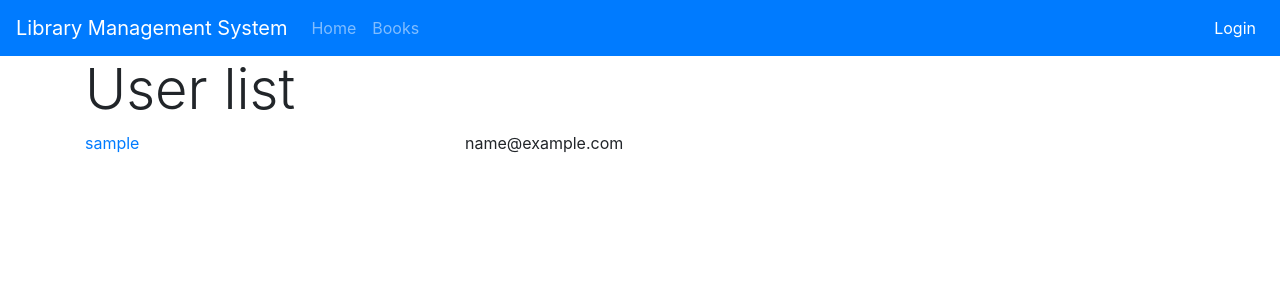
After one commit to bihanviranga/librarysystem, a Django app: page /users/ in a window 1280 px wide. The commit adds this page. Shown: the top 300 px of the page. Run offline with Django 3.2, Linux system fonts and the light colour scheme; tables that the repository leaves empty hold one stand-in row (values such as "Sample post"); some libraries are stand-ins or nearby versions.

Commit message:
User list page added

```diff
--- a/librarycore/templates/librarycore/index.html
+++ b/librarycore/templates/librarycore/index.html
@@ -31,6 +31,14 @@
 					<a class="nav-link" href="{% url 'books' %}">Books {% if currentNav == 'books' %}<span
 							class="sr-only">(current)</span>{% endif %}</a>
 				</li>
+				{% for group in user.groups.all %}
+				{% if group.name == 'library_admins' %}
+				<li class="nav-item {% if currentNav == 'users' %}active{% endif %}">
+					<a class="nav-link" href="{% url 'users' %}">Users {% if currentNav == 'users' %}<span
+							class="sr-only">(current)</span>{% endif %}</a>
+				</li>
+				{% endif %}
+				{% endfor %}
 			</ul>
 			<ul class="navbar-nav ml-auto">
 				{% if user.is_authenticated %}
--- /dev/null
+++ b/librarycore/templates/user/user_list.html
@@ -0,0 +1,27 @@
+{% extends 'librarycore/index.html' %}
+
+{% block maintitle %}
+User list
+{% endblock %}
+
+{% block content %}
+<div class="container">
+	{% for cUser in user_list %}
+	<div class="row">
+		<div class="col">
+			<a href="{% url 'profile' cUser.username %}">{{ cUser.username }}</a>
+		</div>
+		<div class="col">
+			{{ cUser.email }}
+		</div>
+		<div class="col">
+			{% for group in cUser.groups.all %}
+			{% if group.name == 'library_admins' %}
+			admin
+			{% endif %}
+			{% endfor %}
+		</div>
+	</div>
+	{% endfor %}
+</div>
+{% endblock %}
--- a/librarycore/urls.py
+++ b/librarycore/urls.py
@@ -9,6 +9,7 @@ urlpatterns = [
     path('logout/', auth_views.LogoutView.as_view(next_page='login'), name='logout'),
     path('signup/', views.UserSignup.as_view(), name='signup'),
     path('profile/<str:username>/', views.UserDetail.as_view(), name='profile'),
+    path('users/', views.UserList.as_view(), name='users'),
 
     path('books/', views.Books.as_view(), name='books'),
     path('books/new/', views.BooksCreate.as_view(), name='book-create'),
--- a/librarycore/views.py
+++ b/librarycore/views.py
@@ -1,6 +1,6 @@
 from django.shortcuts import render, redirect
 from django.views import View
-from django.views.generic import DeleteView, DetailView, UpdateView, CreateView
+from django.views.generic import DeleteView, DetailView, UpdateView, CreateView, ListView
 from django.urls import reverse_lazy
 from django.contrib.auth.models import User
 from . import models
@@ -99,3 +99,12 @@ class UserDetail(View):
     def get(self, request, username):
         user = User.objects.get(username=username)
         return render(request, "user/profile.html")
+
+class UserList(ListView):
+    model = User
+    template_name = 'user/user_list.html'
+
+    def get_context_data(self, **kwargs):
+        context = super().get_context_data(**kwargs)
+        context['currentNav'] = 'users'
+        return context
```
